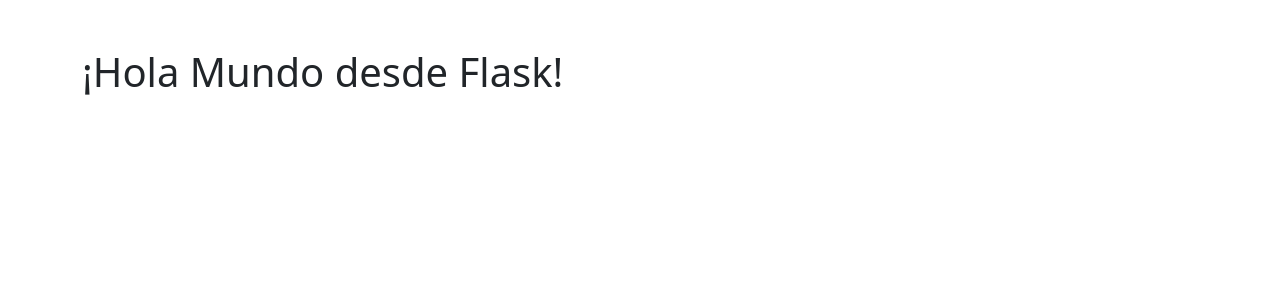
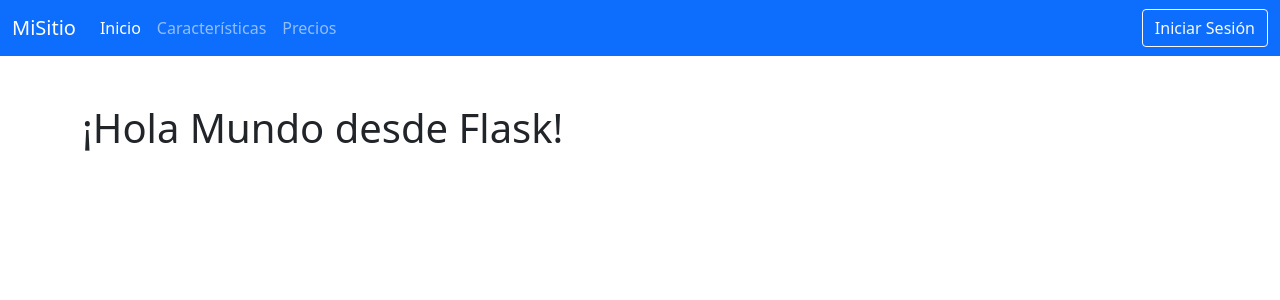
Before and after one commit to e-lrl/holamundoflask, a Flask app: page / in a window 1280 px wide. Shown: the top 300 px of the page. Run offline with Flask 3, Linux system fonts and the light colour scheme; parts of the project's set-up code (start-up, migrations or seed data) failed here and were passed over; some libraries are stand-ins or nearby versions.

Commit message:
Add a responsive navbar to home.html with Bootstrap styling

```diff
--- a/app/templates/home.html
+++ b/app/templates/home.html
@@ -8,6 +8,32 @@
     <link href="https://stackpath.bootstrapcdn.com/bootstrap/5.1.3/css/bootstrap.min.css" rel="stylesheet">
 </head>
 <body>
+    <!-- Navbar -->
+    <nav class="navbar navbar-expand-lg navbar-dark bg-primary">
+        <div class="container-fluid">
+            <a class="navbar-brand" href="#">MiSitio</a>
+            <button class="navbar-toggler" type="button" data-bs-toggle="collapse" data-bs-target="#navbarNav" aria-controls="navbarNav" aria-expanded="false" aria-label="Toggle navigation">
+                <span class="navbar-toggler-icon"></span>
+            </button>
+            <div class="collapse navbar-collapse" id="navbarNav">
+                <ul class="navbar-nav me-auto mb-2 mb-lg-0">
+                    <li class="nav-item">
+                        <a class="nav-link active" aria-current="page" href="#">Inicio</a>
+                    </li>
+                    <li class="nav-item">
+                        <a class="nav-link" href="#">Características</a>
+                    </li>
+                    <li class="nav-item">
+                        <a class="nav-link" href="#">Precios</a>
+                    </li>
+                </ul>
+                <form class="d-flex">
+                    <button class="btn btn-outline-light" type="button">Iniciar Sesión</button>
+                </form>
+            </div>
+        </div>
+    </nav>
+
     <div class="container">
         <h1 class="mt-5">¡Hola Mundo desde Flask!</h1>
     </div>
```
